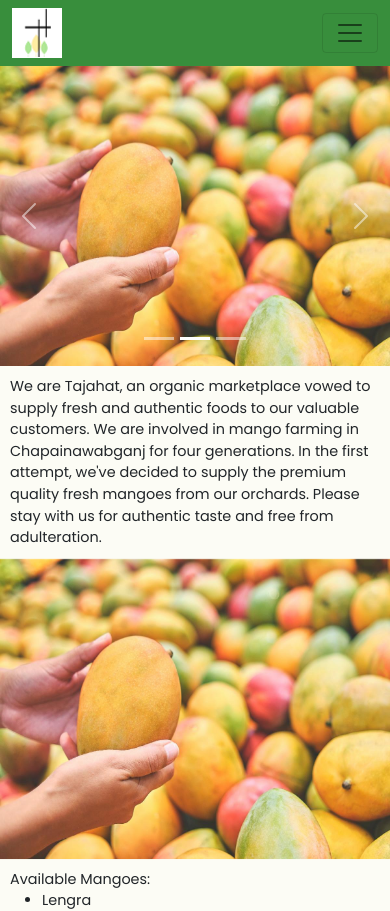
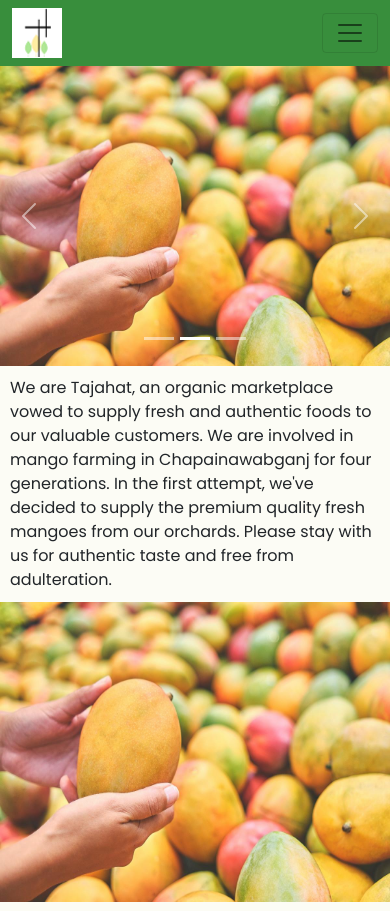
Before and after one commit to Viper4717/tajahat, a React (Create React App) app in the folder frontend/: page / in a window 390 px wide. Shown: the top 911 px of the page. Built offline with nearby package versions, Linux system fonts and the light colour scheme; no server answers.

Commit message:
Mobile home page font size changed

```diff
--- a/frontend/src/components/home/Home.css
+++ b/frontend/src/components/home/Home.css
@@ -83,7 +83,7 @@
         height: 300px;
     }
     .homeBodyText{
-        font-size: 0.9em;
+        font-size: 1em;
         width: 100%;
         padding: 10px;
     }
```
